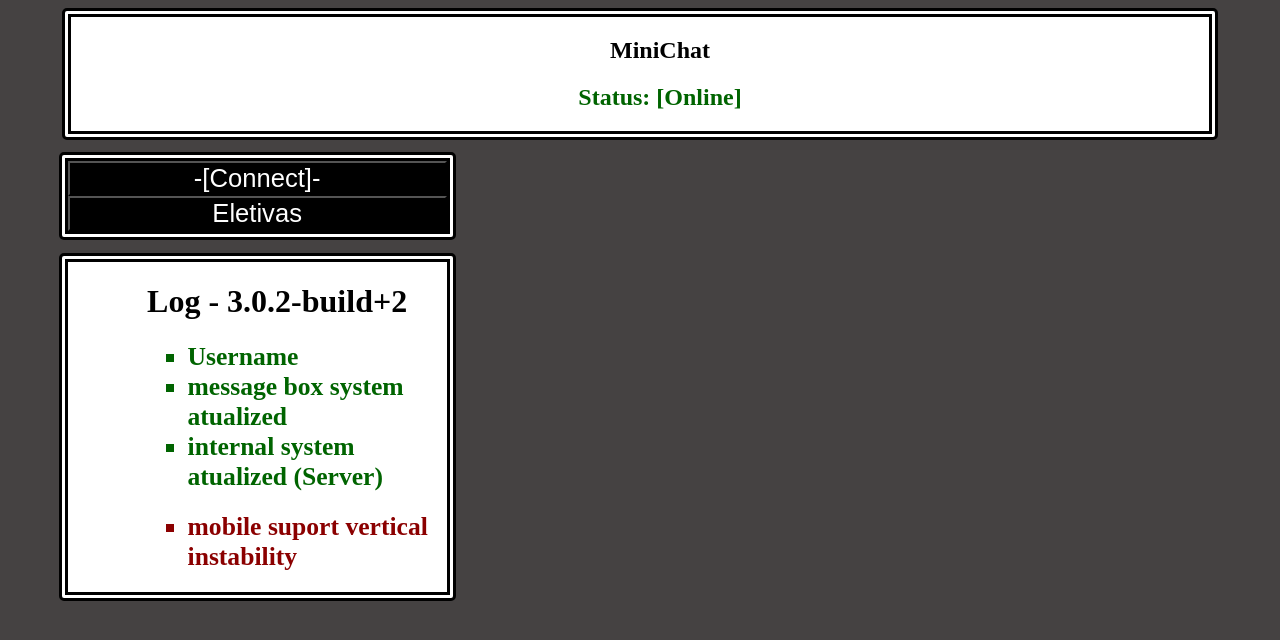
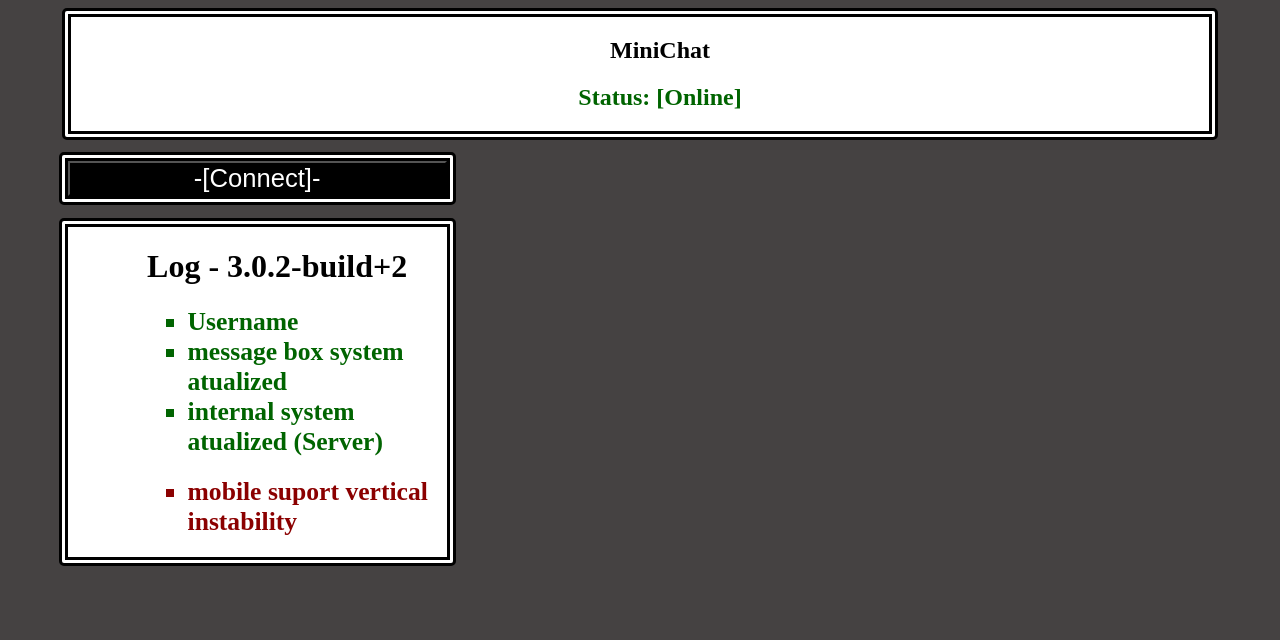
Before and after one commit to Armaggedom/minichat, a website: page public/ClientWindow.html in a window 1280 px wide. Drawn offline with Linux system fonts and the light colour scheme.

Commit message:
3.0.2-build+2(correction)

```diff
--- a/public/ClientWindow.html
+++ b/public/ClientWindow.html
@@ -25,7 +25,6 @@
 		<div>
 			<div class="frame" id="connectDiv">
 				<button class="alignButton" onclick="redirect()">-[Connect]-</button>
-				<button class="alignButton" onclick="parasyte()"> Eletivas </button>
 			</div>
 			<div class="frame" id="logDiv">
 				<ul>
```
